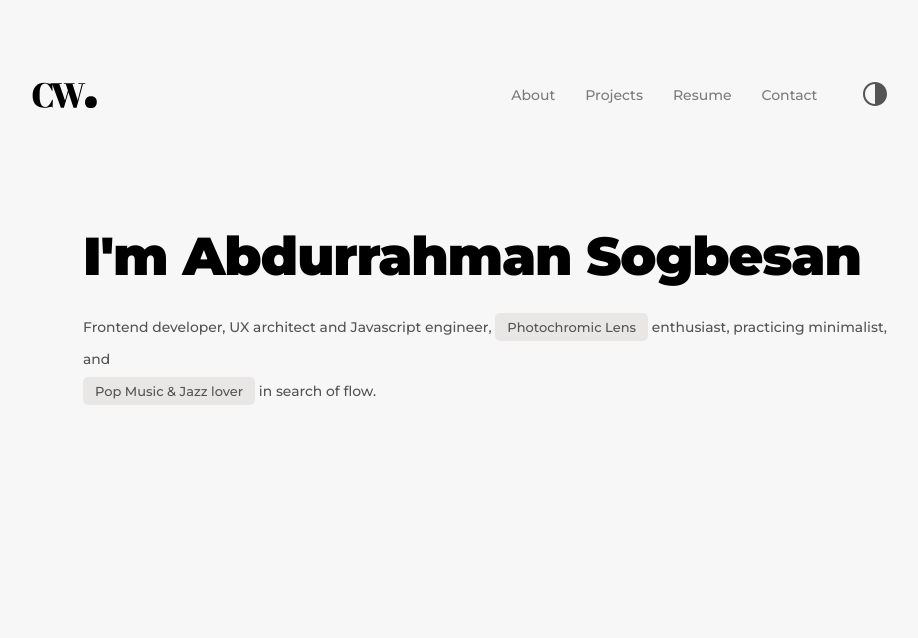
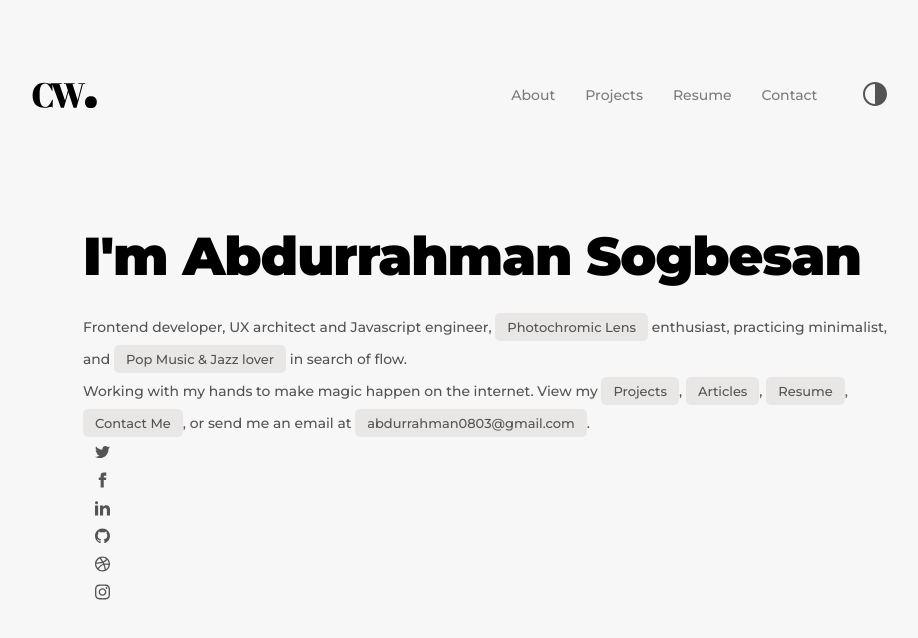
Before and after one commit to AbdurrahmanSogbesan/simple-folio, a React (Create React App) app: page / in a window 1280 px wide. Shown: the top 638 px of the page, without its empty margins (173-1091 px from the left). Built offline with nearby package versions, Linux system fonts and the light colour scheme.

Commit message:
added icon component

```diff
--- a/src/App.js
+++ b/src/App.js
@@ -2,6 +2,7 @@ import "./App.css";
 import BaseText from "./components/BaseText";
 import H1 from "./components/H1";
 import Header from "./components/Header";
+import Icon from "./components/Icon/Icon";
 import Label from "./components/Label";
 
 function App() {
@@ -13,10 +14,29 @@ function App() {
         <span>
           <BaseText text="Frontend developer, UX architect and Javascript engineer," />{" "}
           <Label text="Photochromic Lens" />{" "}
-          <BaseText text="enthusiast, practicing minimalist, and " /> <br />
+          <BaseText text="enthusiast, practicing minimalist, and " />
           <Label text="Pop Music & Jazz lover" />
           <BaseText text=" in search of flow." />
         </span>
+        <span>
+          <BaseText text="Working with my hands to make magic happen on the internet. View my " />
+          <Label text="Projects" />
+          <BaseText text=", " />
+          <Label text="Articles" />
+          <BaseText text=", " />
+          <Label text="Resume" />
+          <BaseText text=", " />
+          <Label text="Contact Me" />
+          <BaseText text=", or send me an email at " />
+          <Label text="abdurrahman0803@gmail.com" />
+          <BaseText text="." />
+        </span>
+        <Icon icon="twitter" />
+        <Icon icon="facebook" />
+        <Icon icon="linkedin" />
+        <Icon icon="github" />
+        <Icon icon="dribbble" />
+        <Icon icon="instagram" />
       </div>
     </div>
   );
--- a/src/components/BaseText/BaseText.css
+++ b/src/components/BaseText/BaseText.css
@@ -4,3 +4,9 @@ span {
   font-weight: 500;
   color: #545454;
 }
+
+@media (max-width:992px) {
+  span {
+    line-height: 3;
+  }
+}
--- /dev/null
+++ b/src/components/Icon/Icon.css
@@ -0,0 +1,10 @@
+.iconContainer {
+  padding: 0 12px;
+  transition: all 1s ease 0s;
+}
+
+.iconContainer:hover {
+    stroke: #545454;
+    stroke-width: 1px;
+    stroke-opacity: 0.8;
+}
--- /dev/null
+++ b/src/components/Icon/Icon.js
@@ -0,0 +1,23 @@
+import React from "react";
+import "./Icon.css";
+import icons from "./icons";
+import PropTypes from "prop-types";
+
+function Icon({ icon, height=24, width=15, fill='#545454', onClick }) {
+  const IconComponent = icons[icon];
+  return (
+    <div className="iconContainer" onClick={onClick}>
+      <IconComponent height={height} width={width} fill={fill} />
+    </div>
+  );
+}
+
+Icon.propTypes = {
+  icon: PropTypes.oneOf(Object.keys(icons)).isRequired,
+  height: PropTypes.number,
+  width: PropTypes.number,
+  fill: PropTypes.string,
+  onClick: PropTypes.func,
+};
+
+export default Icon;
--- /dev/null
+++ b/src/components/Icon/icons/dribbble.js
@@ -0,0 +1,16 @@
+import React from "react";
+
+function dribbble(props) {
+  return (
+    <svg
+      xmlns="http://www.w3.org/2000/svg"
+      cursor="pointer"
+      viewBox="0 0 24 24"
+      {...props}
+    >
+      <path d="M12 0c-6.628 0-12 5.373-12 12s5.372 12 12 12 12-5.373 12-12-5.372-12-12-12zm9.885 11.441c-2.575-.422-4.943-.445-7.103-.073-.244-.563-.497-1.125-.767-1.68 2.31-1 4.165-2.358 5.548-4.082 1.35 1.594 2.197 3.619 2.322 5.835zm-3.842-7.282c-1.205 1.554-2.868 2.783-4.986 3.68-1.016-1.861-2.178-3.676-3.488-5.438.779-.197 1.591-.314 2.431-.314 2.275 0 4.368.779 6.043 2.072zm-10.516-.993c1.331 1.742 2.511 3.538 3.537 5.381-2.43.715-5.331 1.082-8.684 1.105.692-2.835 2.601-5.193 5.147-6.486zm-5.44 8.834l.013-.256c3.849-.005 7.169-.448 9.95-1.322.233.475.456.952.67 1.432-3.38 1.057-6.165 3.222-8.337 6.48-1.432-1.719-2.296-3.927-2.296-6.334zm3.829 7.81c1.969-3.088 4.482-5.098 7.598-6.027.928 2.42 1.609 4.91 2.043 7.46-3.349 1.291-6.953.666-9.641-1.433zm11.586.43c-.438-2.353-1.08-4.653-1.92-6.897 1.876-.265 3.94-.196 6.199.196-.437 2.786-2.028 5.192-4.279 6.701z"></path>
+    </svg>
+  );
+}
+
+export default dribbble;
--- /dev/null
+++ b/src/components/Icon/icons/facebook.js
@@ -0,0 +1,16 @@
+import React from "react";
+
+function facebook(props) {
+  return (
+    <svg
+      xmlns="http://www.w3.org/2000/svg"
+      cursor="pointer"
+      viewBox="0 0 24 24"
+      {...props}
+    >
+      <path d="M9 8h-3v4h3v12h5v-12h3.642l.358-4h-4v-1.667c0-.955.192-1.333 1.115-1.333h2.885v-5h-3.808c-3.596 0-5.192 1.583-5.192 4.615v3.385z"></path>
+    </svg>
+  );
+}
+
+export default facebook;
--- /dev/null
+++ b/src/components/Icon/icons/github.js
@@ -0,0 +1,16 @@
+import React from "react";
+
+function github(props) {
+  return (
+    <svg
+      xmlns="http://www.w3.org/2000/svg"
+      cursor="pointer"
+      viewBox="0 0 24 24"
+      {...props}
+    >
+      <path d="M12 0c-6.626 0-12 5.373-12 12 0 5.302 3.438 9.8 8.207 11.387.599.111.793-.261.793-.577v-2.234c-3.338.726-4.033-1.416-4.033-1.416-.546-1.387-1.333-1.756-1.333-1.756-1.089-.745.083-.729.083-.729 1.205.084 1.839 1.237 1.839 1.237 1.07 1.834 2.807 1.304 3.492.997.107-.775.418-1.305.762-1.604-2.665-.305-5.467-1.334-5.467-5.931 0-1.311.469-2.381 1.236-3.221-.124-.303-.535-1.524.117-3.176 0 0 1.008-.322 3.301 1.23.957-.266 1.983-.399 3.003-.404 1.02.005 2.047.138 3.006.404 2.291-1.552 3.297-1.23 3.297-1.23.653 1.653.242 2.874.118 3.176.77.84 1.235 1.911 1.235 3.221 0 4.609-2.807 5.624-5.479 5.921.43.372.823 1.102.823 2.222v3.293c0 .319.192.694.801.576 4.765-1.589 8.199-6.086 8.199-11.386 0-6.627-5.373-12-12-12z"></path>
+    </svg>
+  );
+}
+
+export default github;
--- /dev/null
+++ b/src/components/Icon/icons/index.js
@@ -0,0 +1,10 @@
+const icons = {
+  twitter: require("./twitter").default,
+  facebook: require("./facebook").default,
+  linkedin: require("./linkedin").default,
+  github: require("./github").default,
+  dribbble: require("./dribbble").default,
+  instagram: require("./instagram").default,
+};
+
+export default icons;
--- /dev/null
+++ b/src/components/Icon/icons/instagram.js
@@ -0,0 +1,16 @@
+import React from "react";
+
+function instagram(props) {
+  return (
+    <svg
+      xmlns="http://www.w3.org/2000/svg"
+      cursor="pointer"
+      viewBox="0 0 24 24"
+      {...props}
+    >
+      <path d="M12 2.163c3.204 0 3.584.012 4.85.07 3.252.148 4.771 1.691 4.919 4.919.058 1.265.069 1.645.069 4.849 0 3.205-.012 3.584-.069 4.849-.149 3.225-1.664 4.771-4.919 4.919-1.266.058-1.644.07-4.85.07-3.204 0-3.584-.012-4.849-.07-3.26-.149-4.771-1.699-4.919-4.92-.058-1.265-.07-1.644-.07-4.849 0-3.204.013-3.583.07-4.849.149-3.227 1.664-4.771 4.919-4.919 1.266-.057 1.645-.069 4.849-.069zm0-2.163c-3.259 0-3.667.014-4.947.072-4.358.2-6.78 2.618-6.98 6.98-.059 1.281-.073 1.689-.073 4.948 0 3.259.014 3.668.072 4.948.2 4.358 2.618 6.78 6.98 6.98 1.281.058 1.689.072 4.948.072 3.259 0 3.668-.014 4.948-.072 4.354-.2 6.782-2.618 6.979-6.98.059-1.28.073-1.689.073-4.948 0-3.259-.014-3.667-.072-4.947-.196-4.354-2.617-6.78-6.979-6.98-1.281-.059-1.69-.073-4.949-.073zm0 5.838c-3.403 0-6.162 2.759-6.162 6.162s2.759 6.163 6.162 6.163 6.162-2.759 6.162-6.163c0-3.403-2.759-6.162-6.162-6.162zm0 10.162c-2.209 0-4-1.79-4-4 0-2.209 1.791-4 4-4s4 1.791 4 4c0 2.21-1.791 4-4 4zm6.406-11.845c-.796 0-1.441.645-1.441 1.44s.645 1.44 1.441 1.44c.795 0 1.439-.645 1.439-1.44s-.644-1.44-1.439-1.44z"></path>
+    </svg>
+  );
+}
+
+export default instagram;
--- /dev/null
+++ b/src/components/Icon/icons/linkedin.js
@@ -0,0 +1,18 @@
+import React from "react";
+
+function linkedin(props) {
+  return (
+    <svg
+      xmlns="http://www.w3.org/2000/svg"
+      width="24"
+      height="24"
+      viewBox="0 0 24 24"
+      cursor="pointer"
+      {...props}
+    >
+      <path d="M4.98 3.5c0 1.381-1.11 2.5-2.48 2.5s-2.48-1.119-2.48-2.5c0-1.38 1.11-2.5 2.48-2.5s2.48 1.12 2.48 2.5zm.02 4.5h-5v16h5v-16zm7.982 0h-4.968v16h4.969v-8.399c0-4.67 6.029-5.052 6.029 0v8.399h4.988v-10.131c0-7.88-8.922-7.593-11.018-3.714v-2.155z"></path>
+    </svg>
+  );
+}
+
+export default linkedin;
--- /dev/null
+++ b/src/components/Icon/icons/twitter.js
@@ -0,0 +1,16 @@
+import React from "react";
+
+function twitter(props) {
+  return (
+    <svg
+      xmlns="http://www.w3.org/2000/svg"
+      viewBox="0 0 24 24"
+      cursor="pointer"
+      {...props}
+    >
+      <path d="M24 4.557c-.883.392-1.832.656-2.828.775 1.017-.609 1.798-1.574 2.165-2.724-.951.564-2.005.974-3.127 1.195-.897-.957-2.178-1.555-3.594-1.555-3.179 0-5.515 2.966-4.797 6.045-4.091-.205-7.719-2.165-10.148-5.144-1.29 2.213-.669 5.108 1.523 6.574-.806-.026-1.566-.247-2.229-.616-.054 2.281 1.581 4.415 3.949 4.89-.693.188-1.452.232-2.224.084.626 1.956 2.444 3.379 4.6 3.419-2.07 1.623-4.678 2.348-7.29 2.04 2.179 1.397 4.768 2.212 7.548 2.212 9.142 0 14.307-7.721 13.995-14.646.962-.695 1.797-1.562 2.457-2.549z"></path>
+    </svg>
+  );
+}
+
+export default twitter;
--- a/src/components/Label/Label.css
+++ b/src/components/Label/Label.css
@@ -9,6 +9,6 @@
 }
 
 .label:hover {
-    background: rgb(52, 199, 89);;
-    color: white;
+  background: rgb(52, 199, 89);
+  color: white;
 }
```
